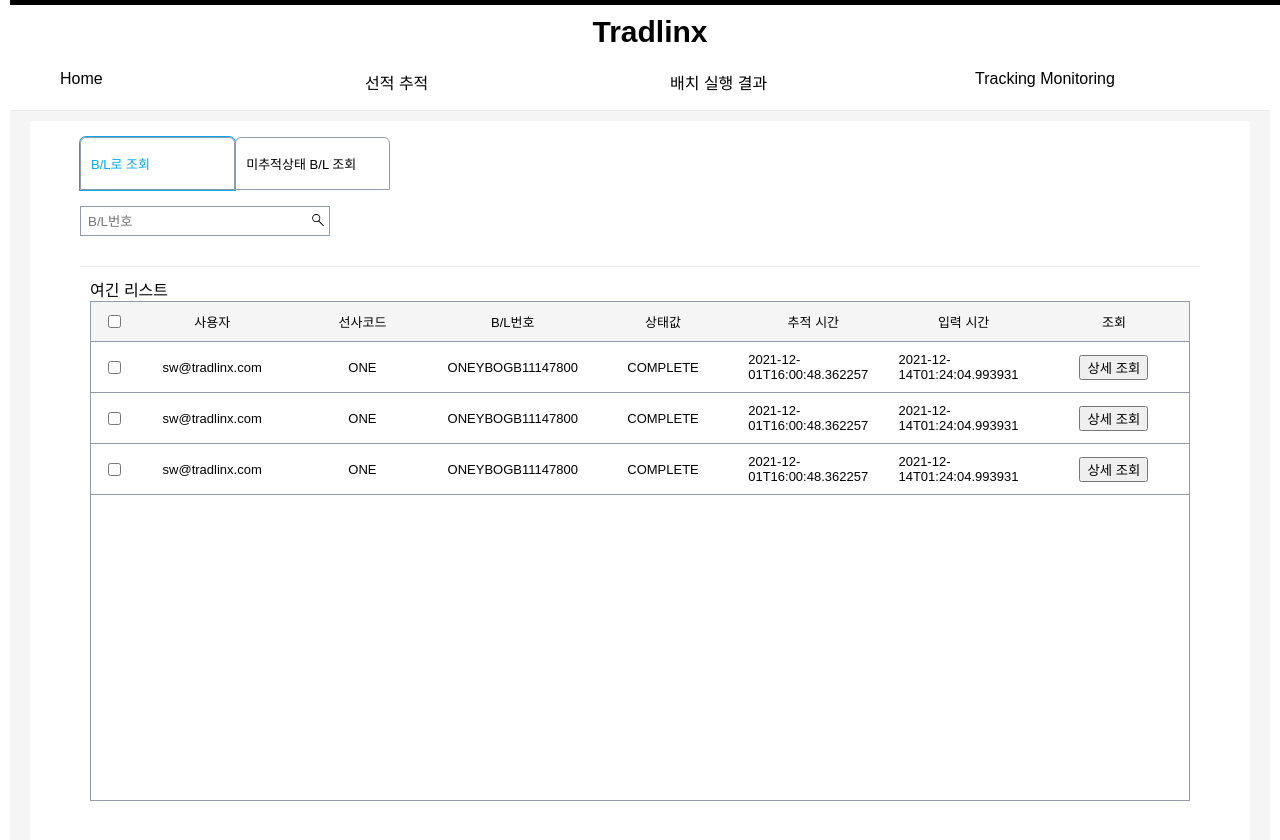
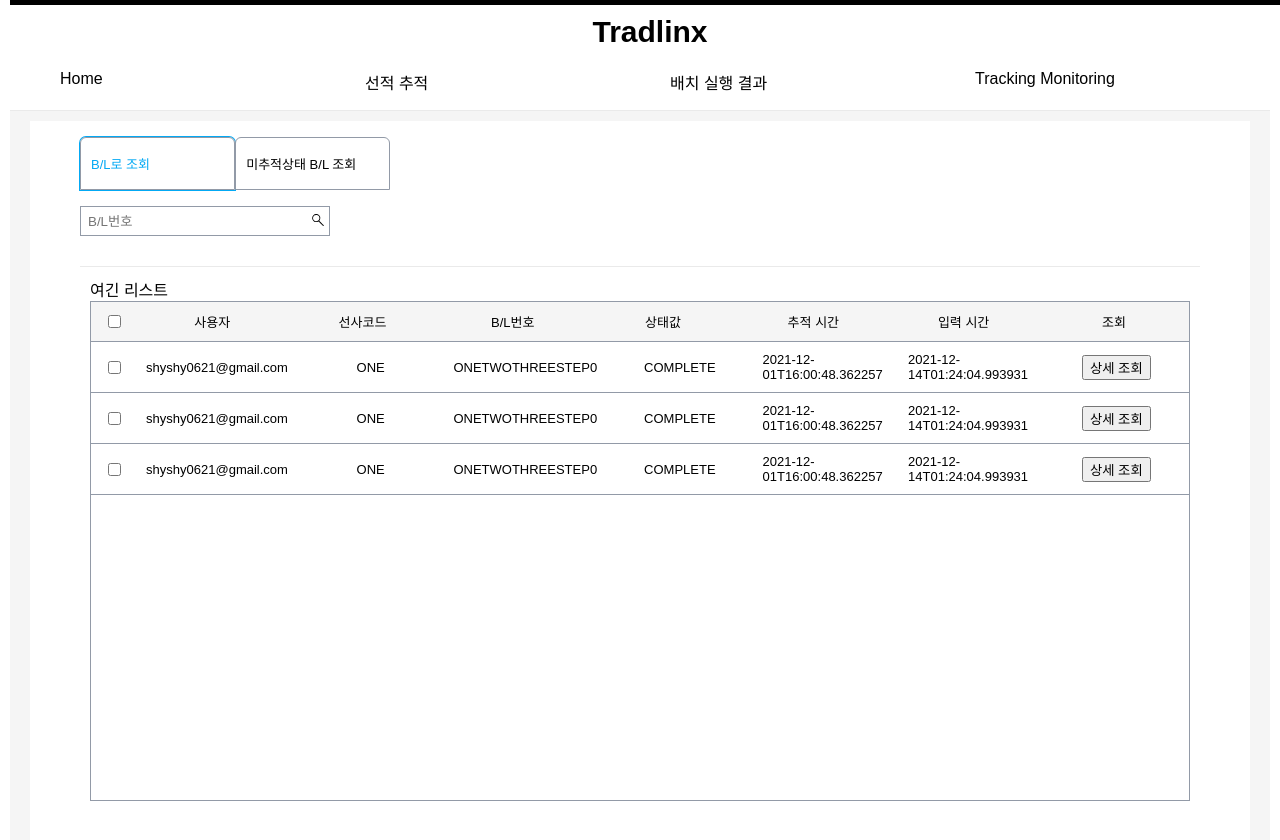
Before and after one commit to hachuu/nextjs-example, a Next.js app: page /cargo-track/finder in a window 1280 px wide. Shown: the top 840 px of the page. Built offline with nearby package versions, Linux system fonts and the light colour scheme; a web font is replaced by a local one.

Commit message:
데이터 수정

```diff
--- a/pages/cargo-track/finder.tsx
+++ b/pages/cargo-track/finder.tsx
@@ -240,9 +240,9 @@
               <TableBodyDiv>
                 <TableBodyListDiv>
                   <TableBodyListItemDiv flexValue={0.2}><input type={'checkbox'}></input></TableBodyListItemDiv>
-                  <TableBodyListItemDiv flexValue={1}>sw@tradlinx.com</TableBodyListItemDiv>
+                  <TableBodyListItemDiv flexValue={1}>shyshy0621@gmail.com</TableBodyListItemDiv>
                   <TableBodyListItemDiv flexValue={1}>ONE</TableBodyListItemDiv>
-                  <TableBodyListItemDiv flexValue={1}>ONEYBOGB11147800</TableBodyListItemDiv>
+                  <TableBodyListItemDiv flexValue={1}>ONETWOTHREESTEP0</TableBodyListItemDiv>
                   <TableBodyListItemDiv flexValue={1}>COMPLETE</TableBodyListItemDiv>
                   <TableBodyListItemDiv flexValue={1}>2021-12-01T16:00:48.362257</TableBodyListItemDiv>
                   <TableBodyListItemDiv flexValue={1}>2021-12-14T01:24:04.993931</TableBodyListItemDiv>
@@ -253,9 +253,9 @@
 
                 <TableBodyListDiv>
                   <TableBodyListItemDiv flexValue={0.2}><input type={'checkbox'}></input></TableBodyListItemDiv>
-                  <TableBodyListItemDiv flexValue={1}>sw@tradlinx.com</TableBodyListItemDiv>
+                  <TableBodyListItemDiv flexValue={1}>shyshy0621@gmail.com</TableBodyListItemDiv>
                   <TableBodyListItemDiv flexValue={1}>ONE</TableBodyListItemDiv>
-                  <TableBodyListItemDiv flexValue={1}>ONEYBOGB11147800</TableBodyListItemDiv>
+                  <TableBodyListItemDiv flexValue={1}>ONETWOTHREESTEP0</TableBodyListItemDiv>
                   <TableBodyListItemDiv flexValue={1}>COMPLETE</TableBodyListItemDiv>
                   <TableBodyListItemDiv flexValue={1}>2021-12-01T16:00:48.362257</TableBodyListItemDiv>
                   <TableBodyListItemDiv flexValue={1}>2021-12-14T01:24:04.993931</TableBodyListItemDiv>
@@ -265,9 +265,9 @@
                 </TableBodyListDiv>
                 <TableBodyListDiv>
                   <TableBodyListItemDiv flexValue={0.2}><input type={'checkbox'}></input></TableBodyListItemDiv>
-                  <TableBodyListItemDiv flexValue={1}>sw@tradlinx.com</TableBodyListItemDiv>
+                  <TableBodyListItemDiv flexValue={1}>shyshy0621@gmail.com</TableBodyListItemDiv>
                   <TableBodyListItemDiv flexValue={1}>ONE</TableBodyListItemDiv>
-                  <TableBodyListItemDiv flexValue={1}>ONEYBOGB11147800</TableBodyListItemDiv>
+                  <TableBodyListItemDiv flexValue={1}>ONETWOTHREESTEP0</TableBodyListItemDiv>
                   <TableBodyListItemDiv flexValue={1}>COMPLETE</TableBodyListItemDiv>
                   <TableBodyListItemDiv flexValue={1}>2021-12-01T16:00:48.362257</TableBodyListItemDiv>
                   <TableBodyListItemDiv flexValue={1}>2021-12-14T01:24:04.993931</TableBodyListItemDiv>
@@ -296,7 +296,7 @@
                 </TableHeadDiv>
                 <TableBodyDiv>
                   <TableBodyListDiv>
-                    <TableBodyListItemDiv flexValue={0.7}>21531741</TableBodyListItemDiv>
+                    <TableBodyListItemDiv flexValue={0.7}>12345678</TableBodyListItemDiv>
                     <TableBodyListItemDiv flexValue={1}>HYUNDAIHONOUR</TableBodyListItemDiv>
                     <TableBodyListItemDiv flexValue={1}>Cartagena</TableBodyListItemDiv>
                     <TableBodyListItemDiv flexValue={1}>New Busan</TableBodyListItemDiv>
```
